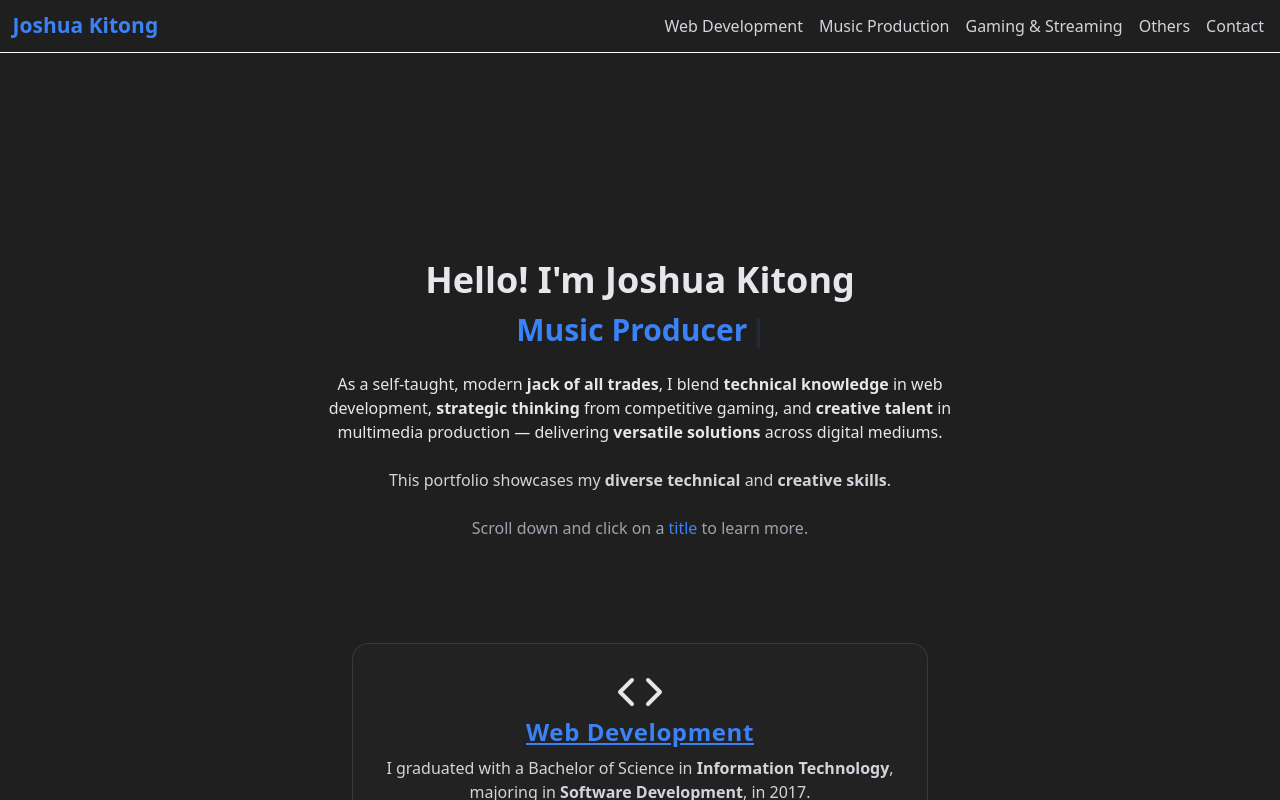
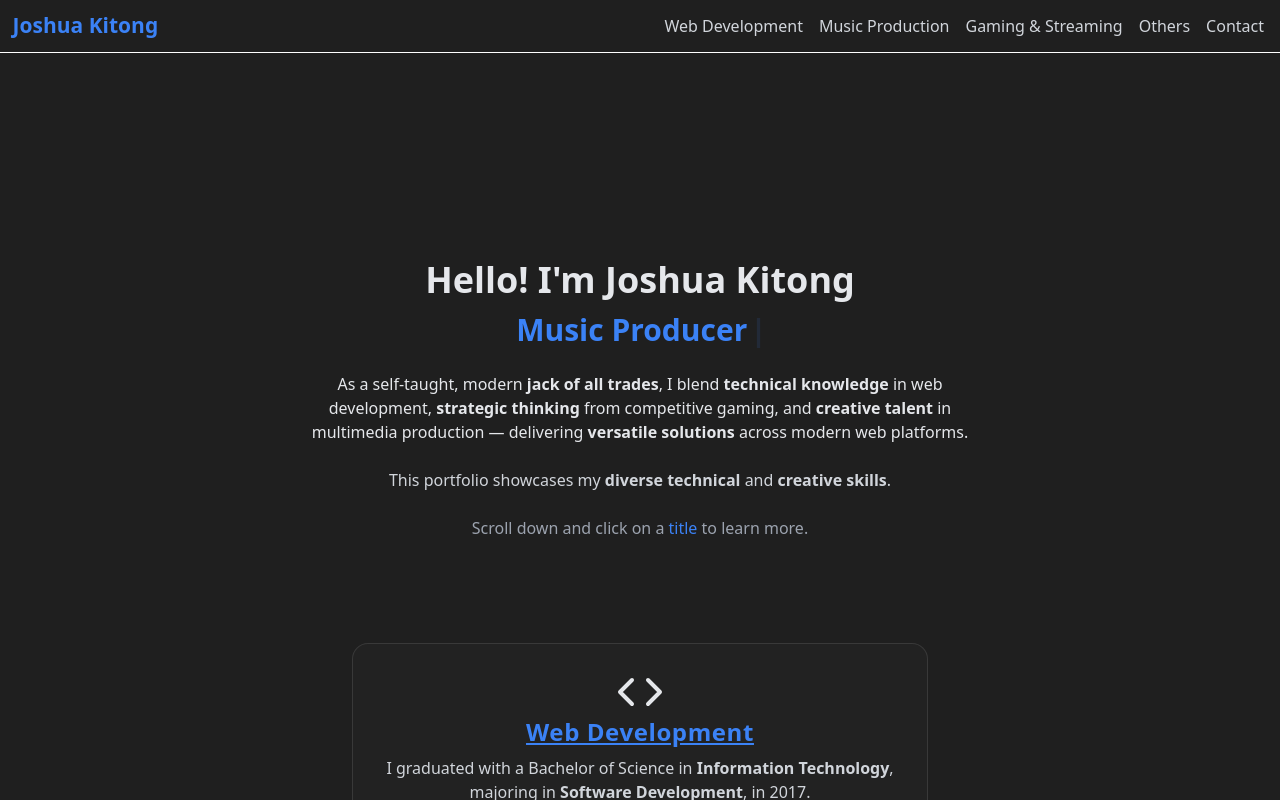
Before and after one commit to joshuakitong/portfolio, a React (Create React App) app: page /contact in a window 1280 px wide. Shown: the top 800 px of the page. Built offline with nearby package versions, Linux system fonts and the light colour scheme.

Commit message:
docs: minimal text content changes

```diff
--- a/src/pages/Home.jsx
+++ b/src/pages/Home.jsx
@@ -133,7 +133,7 @@ export default function HomePage() {
               transition={{ delay: 1.2, duration: 0.6 }}
             >
               As a self-taught, modern <strong>jack of all trades</strong>, I blend <strong>technical knowledge</strong> in web development, <strong>strategic thinking</strong> from competitive gaming,
-              and <strong>creative talent</strong> in multimedia production — delivering <strong>versatile solutions</strong> across digital mediums.
+              and <strong>creative talent</strong> in multimedia production — delivering <strong>versatile solutions</strong> across modern web platforms.
             </motion.p>
             <motion.p
               className="max-w-2xl text-gray-300 pb-6"
--- a/src/pages/WebDev.jsx
+++ b/src/pages/WebDev.jsx
@@ -24,10 +24,10 @@ const sections = [
           The project I worked on involved collaboration with over 200 members across the U.S., India, and the Philippines. Our team followed
            the <strong>Agile Scrum Methodology</strong> and used a full suite of Atlassian tools throughout the SDLC: <strong>Jira</strong> for task
            management, <strong>Crucible</strong> for code reviews, <strong>Bitbucket (with Git)</strong> for version control, and <strong>Confluence</strong> for
-           documentation. We also used <strong>npm</strong> for package management. Additionally, I gained experience facilitating daily standups and presenting during
+           documentation. We also used <strong>npm</strong> for package management. I also gained experience facilitating daily standups and presenting during
            sprint reviews.<br/><br/>
 
-          Lastly, during my college internship, I developed a computer laboratory system for my university’s M.I.S. department
+          Additionally, during my college internship, I developed a computer laboratory system for my university’s M.I.S. department
            using <strong>Visual Basic</strong> and <strong>MySQL</strong>.</p>
         <h2 className="text-xl font-bold mb-2 tracking-wide text-gray-200">Creative Shift & Dev Comeback</h2>
         <p className="mb-6">
```
